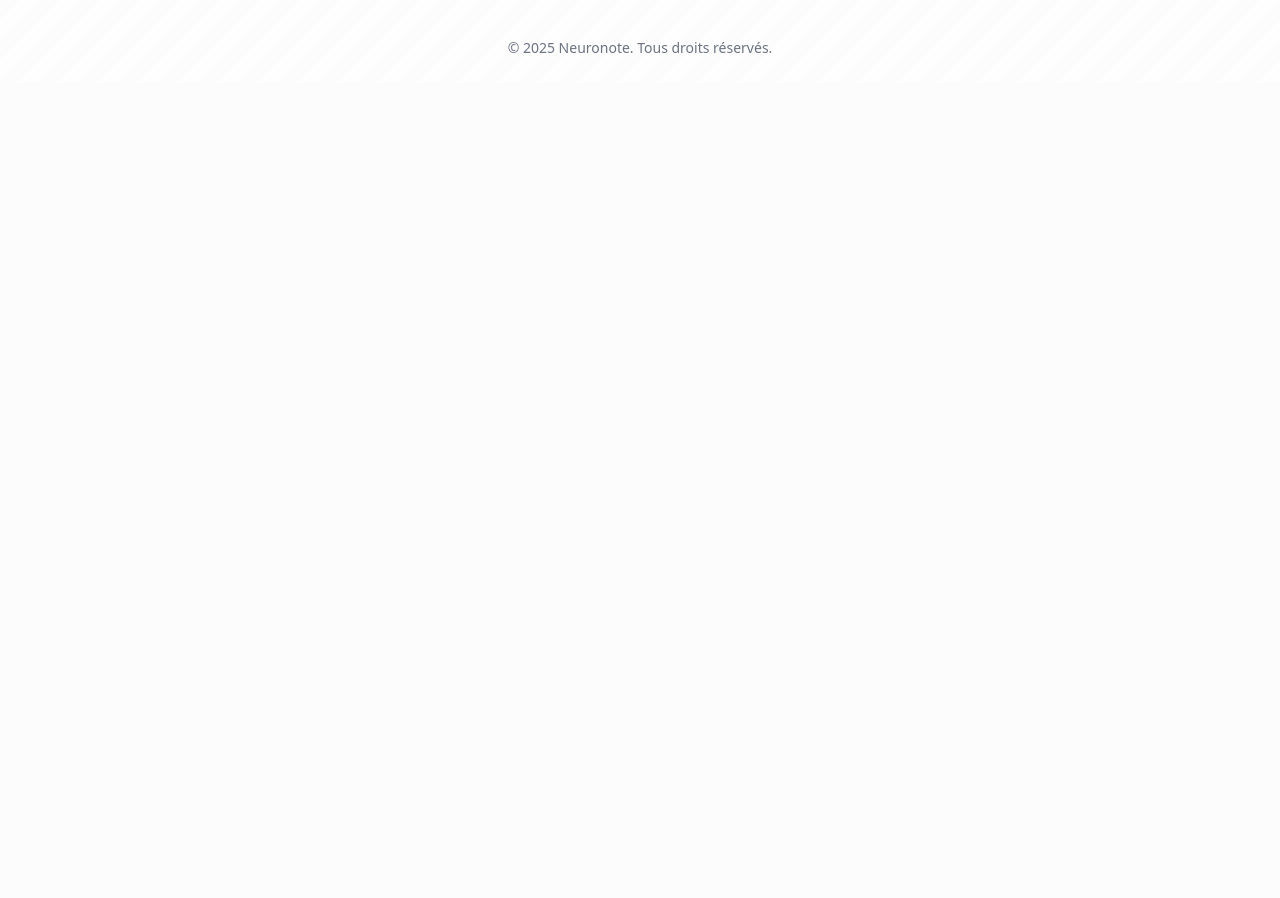
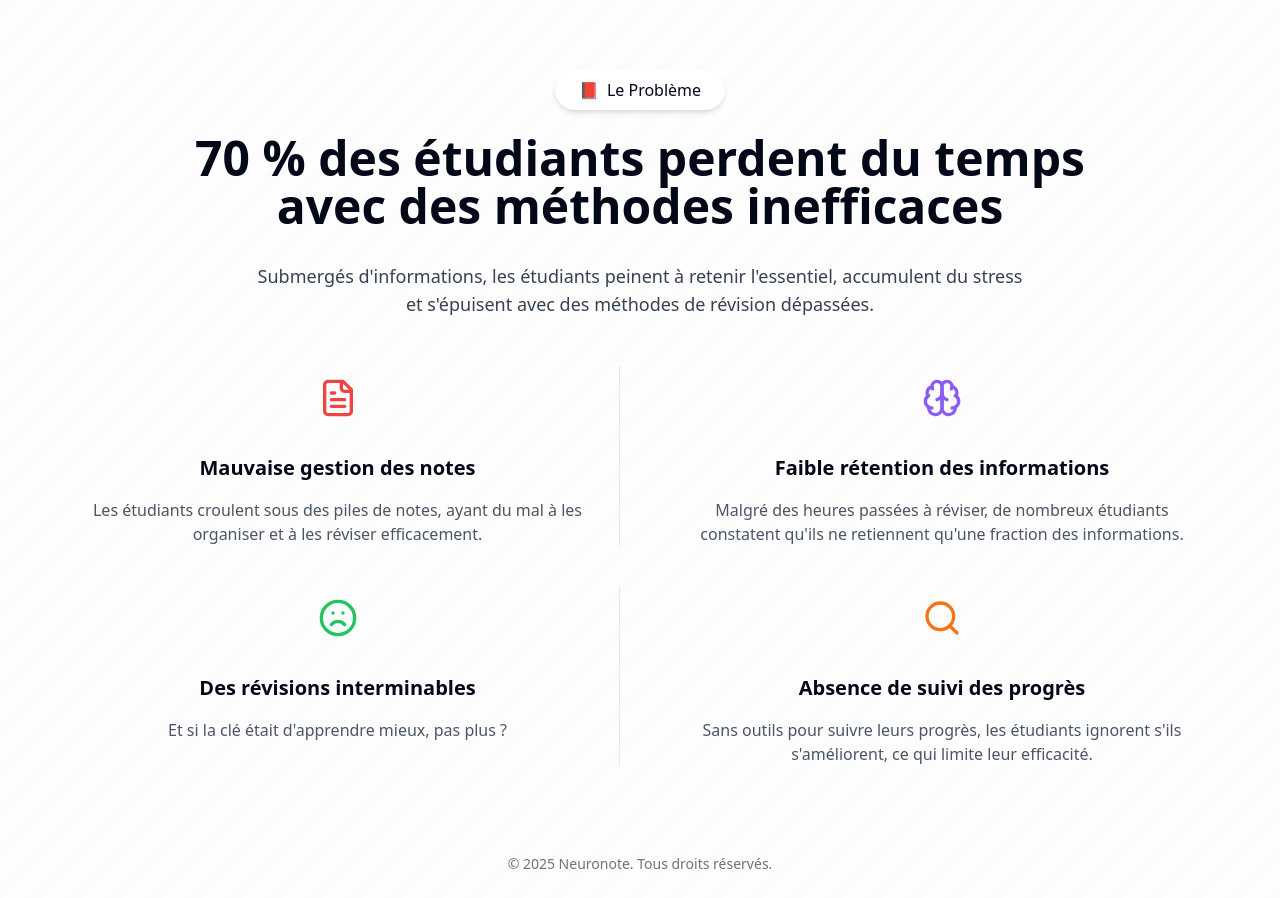
Before and after one commit to nabilnabti/milonota, a React (Vite) app: page / in a window 1280 px wide. Shown: the part 940-1838 px from the top of the page. Before the commit the page ends 1022 px from the top, so only its background shows below. Built offline with nearby package versions, Linux system fonts and the light colour scheme.

Commit message:
Add sticky header and new section
Implement a sticky header that appears on scroll and add a new section below the hero.

```diff
--- a/src/components/Header.tsx
+++ b/src/components/Header.tsx
@@ -1,10 +1,29 @@
 
 import { Button } from "@/components/ui/button";
 import { Link } from "react-router-dom";
+import { useState, useEffect } from "react";
 
 const Header = () => {
+  const [scrolled, setScrolled] = useState(false);
+
+  useEffect(() => {
+    const handleScroll = () => {
+      const isScrolled = window.scrollY > 100;
+      if (isScrolled !== scrolled) {
+        setScrolled(isScrolled);
+      }
+    };
+
+    window.addEventListener("scroll", handleScroll);
+    return () => {
+      window.removeEventListener("scroll", handleScroll);
+    };
+  }, [scrolled]);
+
   return (
-    <header className="w-full py-4 px-6 md:px-12 flex items-center justify-between">
+    <header className={`w-full py-4 px-6 md:px-12 flex items-center justify-between fixed top-0 left-0 right-0 z-50 transition-all duration-300 ${
+      scrolled ? "bg-white shadow-md" : "bg-transparent"
+    }`}>
       <div className="flex items-center gap-2">
         <span className="text-2xl font-bold">Neuronote</span>
         <span className="text-pink-500">🧠</span>
--- /dev/null
+++ b/src/components/ProblemSection.tsx
@@ -0,0 +1,75 @@
+
+import { FileText, Brain, Frown, Search } from "lucide-react";
+
+const ProblemSection = () => {
+  return (
+    <section className="py-16 px-6 max-w-6xl mx-auto">
+      <div className="flex flex-col items-center text-center mb-12">
+        <div className="bg-white shadow-md rounded-full px-6 py-2 mb-6 flex items-center">
+          <span className="text-red-500 mr-2">📕</span>
+          <span className="font-medium">Le Problème</span>
+        </div>
+
+        <h2 className="text-3xl md:text-5xl font-bold mb-8 max-w-4xl">
+          70 % des étudiants perdent du temps avec des méthodes inefficaces
+        </h2>
+
+        <p className="text-gray-700 max-w-3xl mx-auto text-lg">
+          Submergés d'informations, les étudiants peinent à retenir l'essentiel, accumulent du stress et s'épuisent avec des méthodes de révision dépassées.
+        </p>
+      </div>
+
+      <div className="grid md:grid-cols-2 gap-10">
+        <div className="border-r border-gray-200 pr-8">
+          <div className="flex flex-col items-center text-center">
+            <div className="w-16 h-16 flex items-center justify-center rounded-full mb-6 text-red-500">
+              <FileText size={40} />
+            </div>
+            <h3 className="text-xl font-semibold mb-4">Mauvaise gestion des notes</h3>
+            <p className="text-gray-600">
+              Les étudiants croulent sous des piles de notes, ayant du mal à les organiser et à les réviser efficacement.
+            </p>
+          </div>
+        </div>
+
+        <div className="pl-8">
+          <div className="flex flex-col items-center text-center">
+            <div className="w-16 h-16 flex items-center justify-center rounded-full mb-6 text-violet-500">
+              <Brain size={40} />
+            </div>
+            <h3 className="text-xl font-semibold mb-4">Faible rétention des informations</h3>
+            <p className="text-gray-600">
+              Malgré des heures passées à réviser, de nombreux étudiants constatent qu'ils ne retiennent qu'une fraction des informations.
+            </p>
+          </div>
+        </div>
+
+        <div className="border-r border-gray-200 pr-8">
+          <div className="flex flex-col items-center text-center">
+            <div className="w-16 h-16 flex items-center justify-center rounded-full mb-6 text-green-500">
+              <Frown size={40} />
+            </div>
+            <h3 className="text-xl font-semibold mb-4">Des révisions interminables</h3>
+            <p className="text-gray-600">
+              Et si la clé était d'apprendre mieux, pas plus ?
+            </p>
+          </div>
+        </div>
+
+        <div className="pl-8">
+          <div className="flex flex-col items-center text-center">
+            <div className="w-16 h-16 flex items-center justify-center rounded-full mb-6 text-orange-500">
+              <Search size={40} />
+            </div>
+            <h3 className="text-xl font-semibold mb-4">Absence de suivi des progrès</h3>
+            <p className="text-gray-600">
+              Sans outils pour suivre leurs progrès, les étudiants ignorent s'ils s'améliorent, ce qui limite leur efficacité.
+            </p>
+          </div>
+        </div>
+      </div>
+    </section>
+  );
+};
+
+export default ProblemSection;
--- a/src/pages/Index.tsx
+++ b/src/pages/Index.tsx
@@ -1,15 +1,17 @@
 
 import Header from "@/components/Header";
 import Hero from "@/components/Hero";
+import ProblemSection from "@/components/ProblemSection";
 import UniversityLogos from "@/components/UniversityLogos";
 
 const Index = () => {
   return (
     <div className="min-h-screen flex flex-col">
       <Header />
-      <main className="flex-grow">
+      <main className="flex-grow pt-16">
         <Hero />
         <UniversityLogos />
+        <ProblemSection />
       </main>
       <footer className="py-6 text-center text-gray-500 text-sm">
         <p>© 2025 Neuronote. Tous droits réservés.</p>
```
